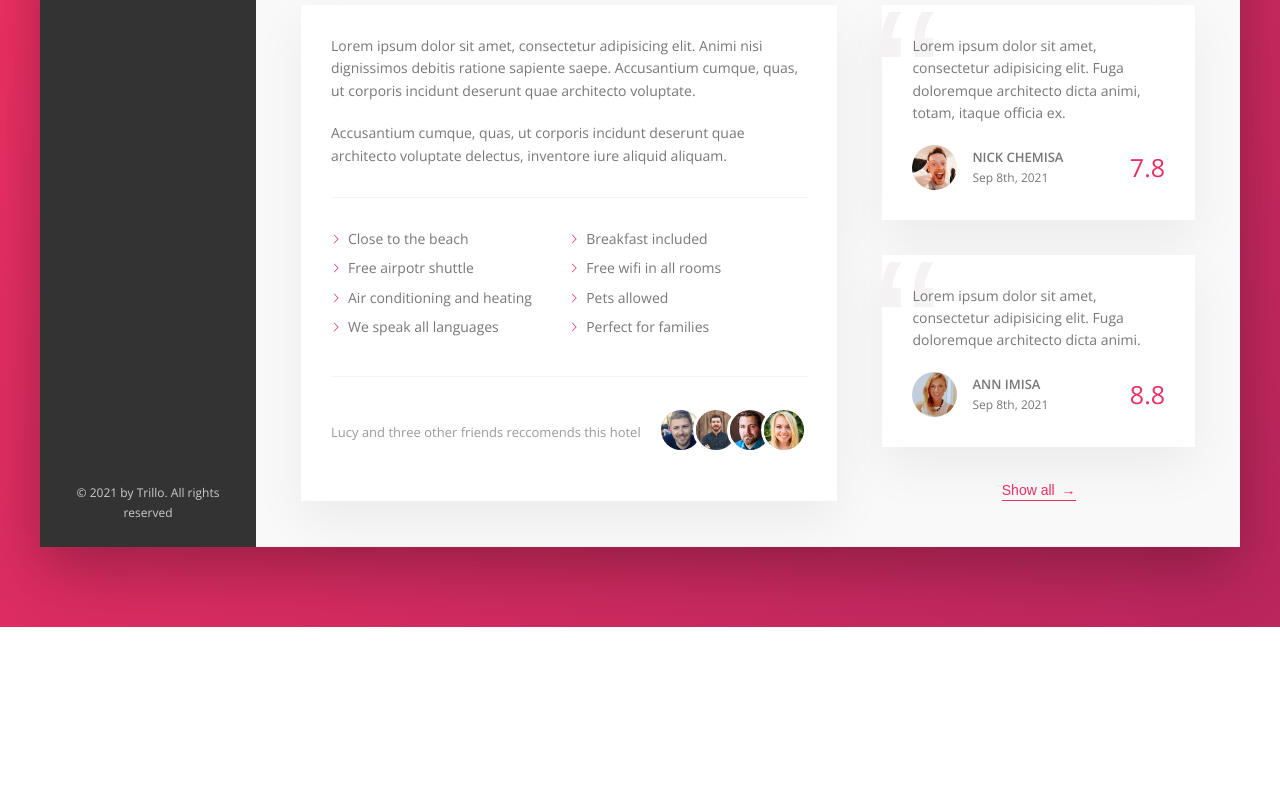
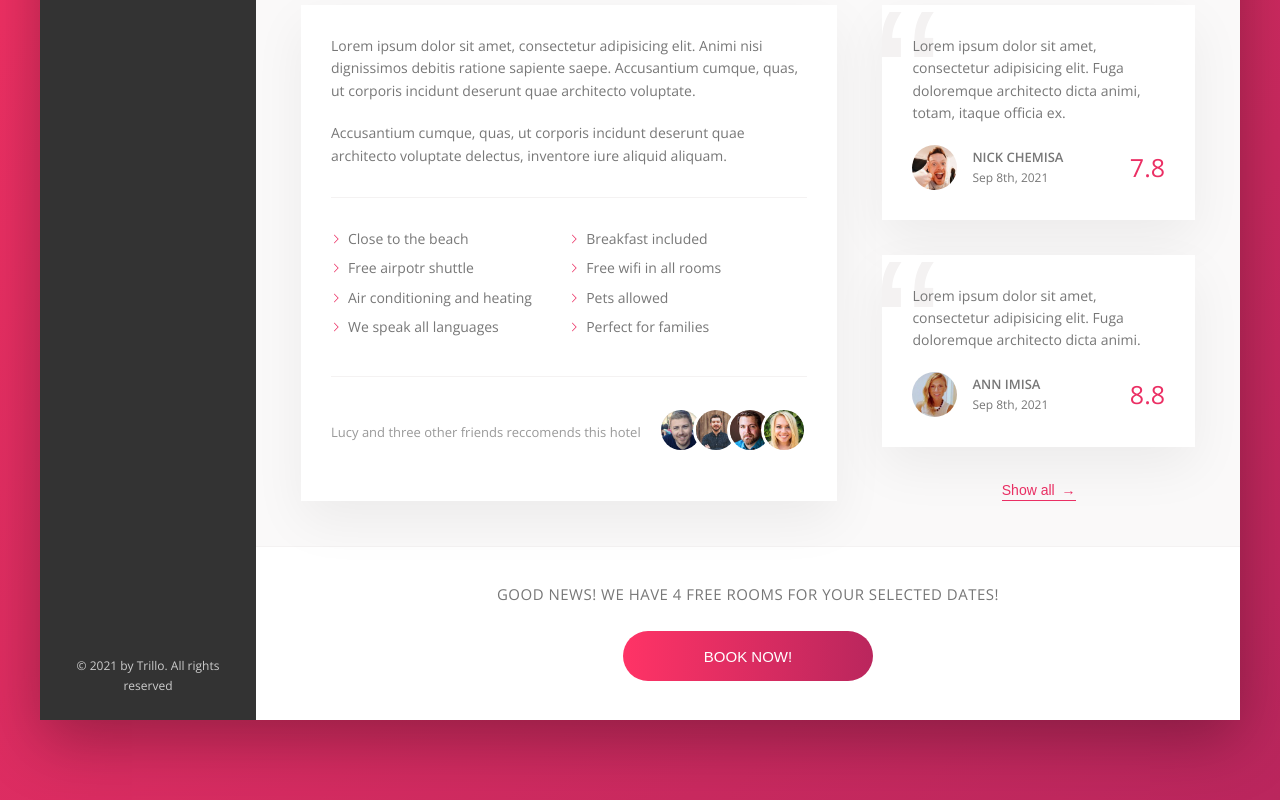
Before and after one commit to front-end-code/trillo, a website: page index.html in a window 1280 px wide. Shown: the part 642-1442 px from the top of the page. Before the commit the page ends 1269 px from the top, so only its background shows below. Drawn offline with nearby package versions, Linux system fonts and the light colour scheme.

Commit message:
Finished CTA section

```diff
--- a/index.html
+++ b/index.html
@@ -88,6 +88,7 @@
                        &copy; 2021 by Trillo. All rights reserved
                    </p>
                </nav>
+
                <main class="hotel-view">
                    <section class="gallery">
                        <figure class="gallery__item">
@@ -162,6 +163,7 @@
                                </section>
                            </section>
                        </section>
+
                        <section class="user-reviews">
                             <figure class="review">
                                 <blockquote class="review__text">
@@ -194,6 +196,16 @@
                             <button class="btn-inline">Show all <span>&rarr;</span></button>
                        </section>
                    </section>
+
+                   <section class="cta">
+                    <h2 class="cta__book-now">
+                        Good news! We have 4 free rooms for your selected dates!
+                    </h2>
+                    <button class="btn">
+                        <span class="btn__visible">Book Now!</span>
+                        <span class="btn__hidden">Only 4 rooms left</span>
+                    </button>
+                </section>
                </main>
            </section>
 
--- a/sass/_components.scss
+++ b/sass/_components.scss
@@ -260,6 +260,53 @@
         outline: none;
     }
 }
+.btn {
+    position: relative;
+    font-size: 1.5rem;
+    font-weight: 300;
+    text-transform: uppercase;
+    border: none;
+    border-radius: 100px;
+    background-image: linear-gradient(to right, var(--color-primary-light), var(--color-primary-dark));
+    color: var(--color-white);
+
+    width: 25rem;
+    height: 5rem;
+    text-align: center;
+    overflow: hidden;
+    cursor: pointer;
+    transition: background-image .2s;
+
+    & > * {
+        padding: 2.5rem 0;
+        position: absolute;
+        height: 100%;
+        width: 100%;
+        display: inline-block;
+        left: 0;
+    }
+
+    &__visible {
+        bottom: 15%;
+        transition: bottom .2s;
+    }
+    &__hidden {
+        top: -100%;
+        transition: top .2s;
+    }
+
+    &:hover &__hidden {
+        top: -15%;
+    }
+
+    &:hover &__visible {
+        bottom: -100%;
+    }
+    &:hover {
+        background-image: linear-gradient(to left, var(--color-primary-light), var(--color-primary-dark));
+        animation: pulsate 1s infinite;
+    }
+}
 
 @keyframes pulsate {
     0% {
@@ -395,3 +442,15 @@
         font-weight: 300;
     }
 }
+.cta {
+    padding: 3.5rem 0;
+    text-align: center;
+
+    &__book-now {
+        font-size: 1.5rem;
+        letter-spacing: .5px;
+        text-transform: uppercase;
+        margin-bottom: 2.5rem;
+        font-weight: 300;
+    }
+}
```
Also changed, not shown: css/style.css.
